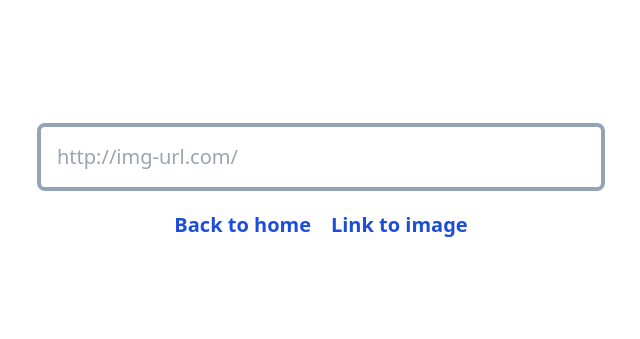
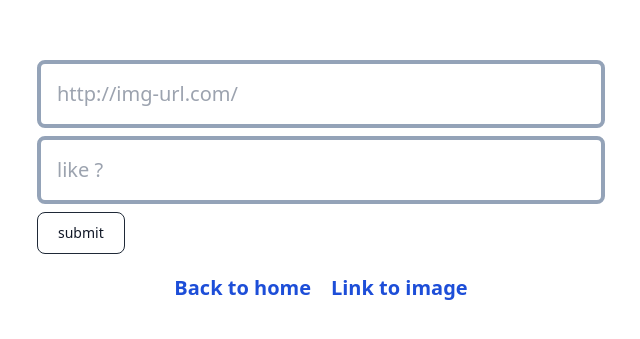
Before and after one commit to 135Prithvi/twitter_bot, a Next.js app: page /createRedis in a window 1280 px wide. Shown: the part 221-560 px from the top of the page, without its empty margins (319-959 px from the left). Built offline with nearby package versions, Linux system fonts and the light colour scheme; no server answers; the database is empty.

Commit message:
added title

```diff
--- a/src/pages/api/redis.ts
+++ b/src/pages/api/redis.ts
@@ -15,9 +15,11 @@ export default async (req: NextRequest, res: NextApiResponse) => {
     // const { img_url } = await req.json();
     const raw_img_url = req.body as any;
     // console.log(JSON.parse(raw_img_url).img_url);
-    const img_url:string = JSON.parse(raw_img_url).img_url
-    const img_url_res = await redis.set("img_url", img_url as string);
+    const img_url: string = JSON.parse(raw_img_url).img_url;
+    const title: string = JSON.parse(raw_img_url).title;
 
+    // const img_url_res = await redis.set("img_url", img_url as string);
+    const z = await redis.mset({ ["img_url"]: img_url, ["title"]: title });
     const f = await fetch(img_url as unknown as string);
     const img = Buffer.from(await f.arrayBuffer());
     const id = await client.v1.uploadMedia(img, {
@@ -25,7 +27,7 @@ export default async (req: NextRequest, res: NextApiResponse) => {
     });
     const bufferId = await redis.set("bufferId", id);
     res.status(200).json(img_url);
-    // return new Response(`${img_url}`);
+    return new Response(`${img_url}`);
   }
 };
 
--- a/src/pages/createRedis.tsx
+++ b/src/pages/createRedis.tsx
@@ -4,9 +4,9 @@ import Link from "next/link";
 import { FormEvent, useEffect, useState } from "react";
 import { redis } from "~/redis";
 import { toast } from "react-hot-toast";
-import { useRouter} from "next/router";
+import { useRouter } from "next/router";
 const Home: NextPage = () => {
-  const router = useRouter()
+  const router = useRouter();
   async function getURL() {
     const r = await redis.get<string>("img_url");
     setR(r ?? "");
@@ -16,18 +16,19 @@ const Home: NextPage = () => {
   }, []);
 
   const [input, setInput] = useState<string>("");
+  const [title, setTitle] = useState<string>("");
   const [r, setR] = useState<string>("");
   async function handle(event: FormEvent) {
     event.preventDefault();
     const data = {
       img_url: input,
+      title: title,
     };
     // console.log(JSON.stringify(data))
     const rs = await fetch("/api/redis", {
       method: "POST",
       body: JSON.stringify(data),
-
-    }, );
+    });
     if (rs.status !== 200) {
       toast.error("failed to post to redis");
       throw new Error("failed to post to redis");
@@ -35,7 +36,8 @@ const Home: NextPage = () => {
     console.log(JSON.stringify(input));
     toast.success("image url updated successfully");
     setInput("");
-    router.push("/createRedis")
+    setTitle("");
+    router.push("/createRedis");
   }
   return (
     <>
@@ -46,9 +48,9 @@ const Home: NextPage = () => {
       </Head>
       <main className="flex min-h-screen flex-col items-center justify-center ">
         <div className="flex w-full max-w-xl p-1">
-          <form action="" onSubmit={handle} className="w-full">
+          <form action="" onSubmit={handle} className="w-full space-y-2">
             <input
-              type="text"
+              type="url"
               id="tweet"
               required
               value={input}
@@ -57,6 +59,17 @@ const Home: NextPage = () => {
               onChange={(e) => setInput(e.target.value)}
               autoComplete="off"
             />
+            <input
+              type="text"
+              id="title"
+              required
+              value={title}
+              className="w-full flex-grow rounded-lg border-4 border-slate-400 bg-transparent p-4 text-xl outline-none "
+              placeholder="like ?"
+              onChange={(e) => setTitle(e.target.value)}
+              autoComplete="off"
+            />
+          <button type="submit" className="text-gray-900 hover:text-white border border-gray-800 hover:bg-gray-900 focus:ring-4 focus:outline-none focus:ring-gray-300 font-medium rounded-lg text-sm px-5 py-2.5 text-center mr-2 mb-2 dark:border-gray-600 dark:text-gray-400 dark:hover:text-white dark:hover:bg-gray-600 dark:focus:ring-gray-800">submit</button>
           </form>
         </div>
         <div className="h-4" />
```
